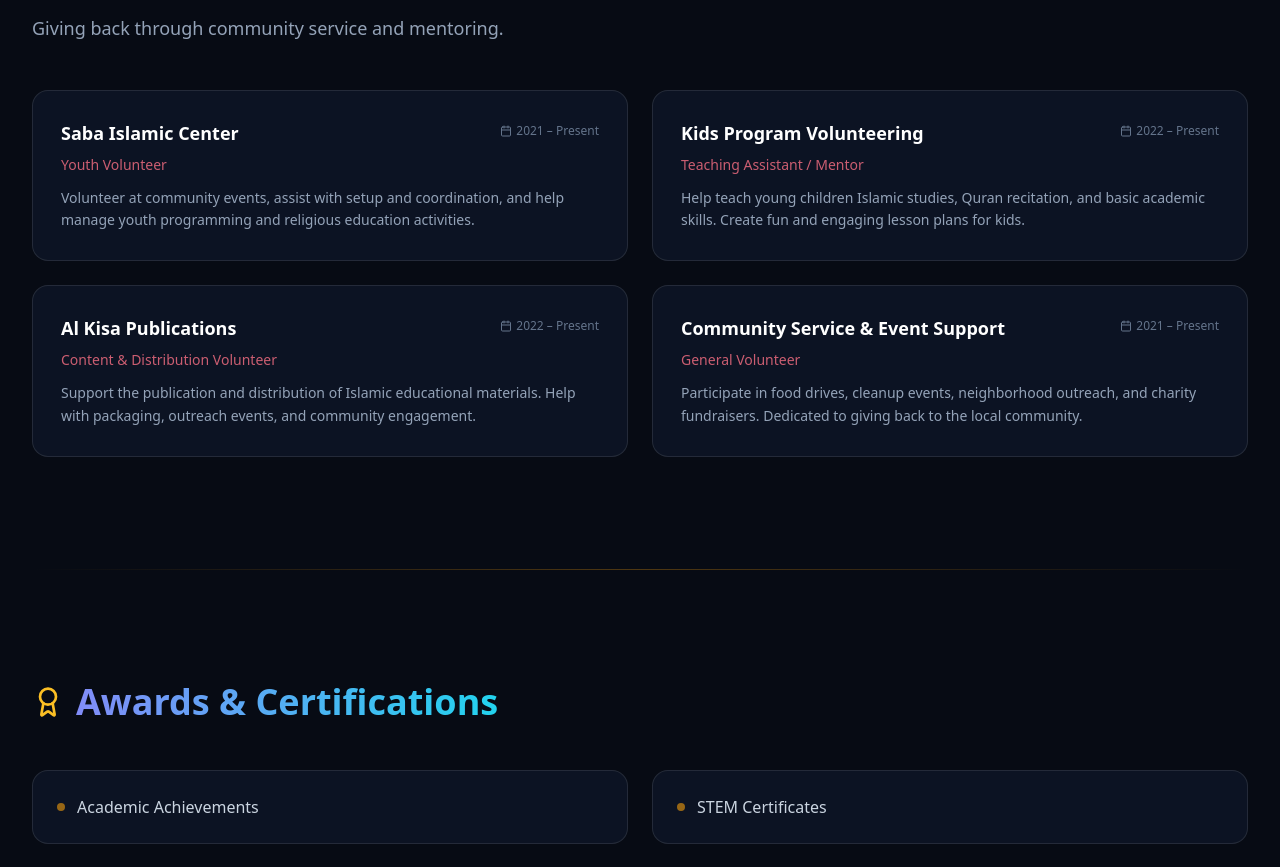
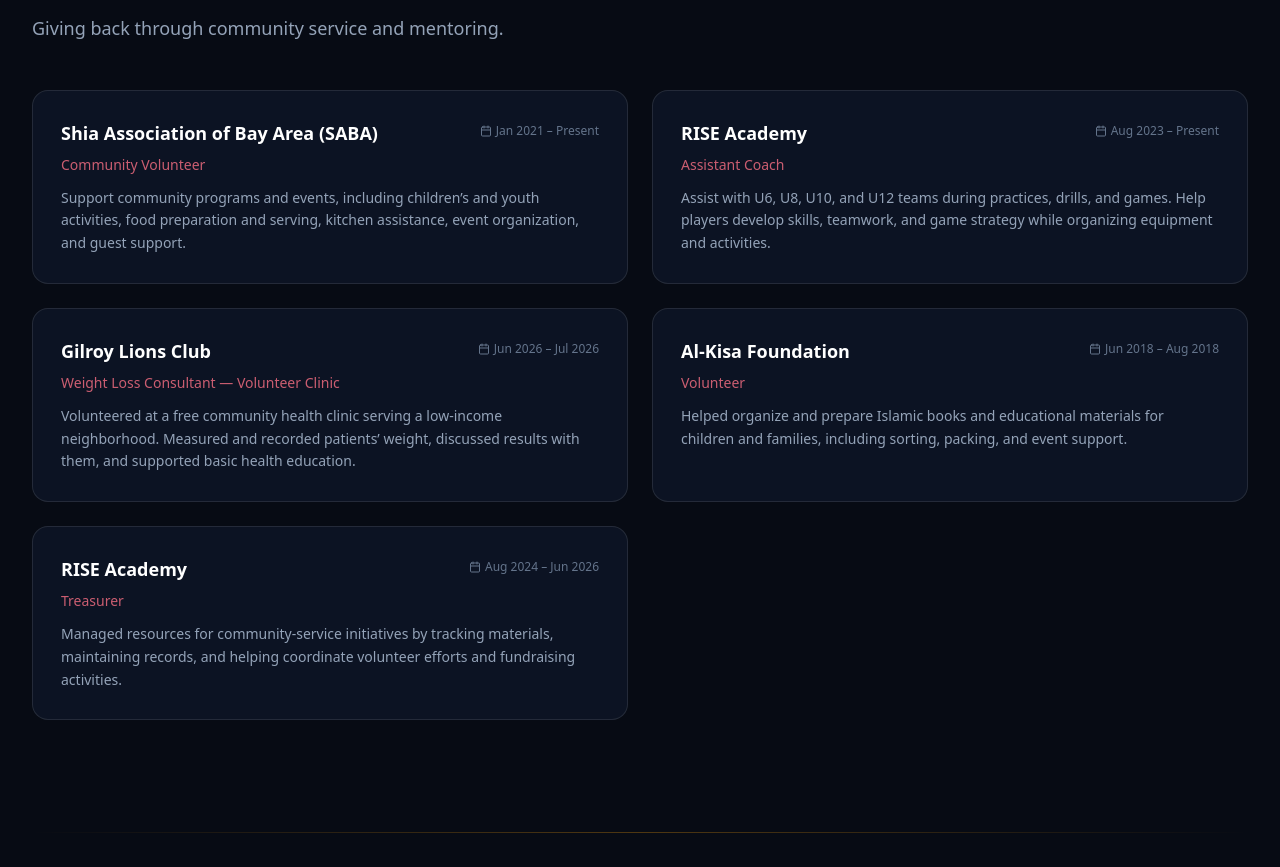
Before and after one commit to makadamian2010/my-website, a React (Vite) app: page / in a window 1280 px wide. Shown: the part 5725-6592 px from the top of the page. Built offline with nearby package versions, Linux system fonts and the light colour scheme.

Commit message:
Add complete volunteering history and leadership service

```diff
--- a/src/PortfolioWebsite.jsx
+++ b/src/PortfolioWebsite.jsx
@@ -237,32 +237,39 @@
 
   const volunteering = [
     {
-      title: "Saba Islamic Center",
-      role: "Youth Volunteer",
-      date: "2021 – Present",
+      title: "Shia Association of Bay Area (SABA)",
+      role: "Community Volunteer",
+      date: "Jan 2021 – Present",
       description:
-        "Volunteer at community events, assist with setup and coordination, and help manage youth programming and religious education activities.",
+        "Support community programs and events, including children’s and youth activities, food preparation and serving, kitchen assistance, event organization, and guest support.",
     },
     {
-      title: "Kids Program Volunteering",
-      role: "Teaching Assistant / Mentor",
-      date: "2022 – Present",
+      title: "RISE Academy",
+      role: "Assistant Coach",
+      date: "Aug 2023 – Present",
       description:
-        "Help teach young children Islamic studies, Quran recitation, and basic academic skills. Create fun and engaging lesson plans for kids.",
+        "Assist with U6, U8, U10, and U12 teams during practices, drills, and games. Help players develop skills, teamwork, and game strategy while organizing equipment and activities.",
     },
     {
-      title: "Al Kisa Publications",
-      role: "Content & Distribution Volunteer",
-      date: "2022 – Present",
+      title: "Gilroy Lions Club",
+      role: "Weight Loss Consultant — Volunteer Clinic",
+      date: "Jun 2026 – Jul 2026",
       description:
-        "Support the publication and distribution of Islamic educational materials. Help with packaging, outreach events, and community engagement.",
+        "Volunteered at a free community health clinic serving a low-income neighborhood. Measured and recorded patients’ weight, discussed results with them, and supported basic health education.",
     },
     {
-      title: "Community Service & Event Support",
-      role: "General Volunteer",
-      date: "2021 – Present",
+      title: "Al-Kisa Foundation",
+      role: "Volunteer",
+      date: "Jun 2018 – Aug 2018",
       description:
-        "Participate in food drives, cleanup events, neighborhood outreach, and charity fundraisers. Dedicated to giving back to the local community.",
+        "Helped organize and prepare Islamic books and educational materials for children and families, including sorting, packing, and event support.",
+    },
+    {
+      title: "RISE Academy",
+      role: "Treasurer",
+      date: "Aug 2024 – Jun 2026",
+      description:
+        "Managed resources for community-service initiatives by tracking materials, maintaining records, and helping coordinate volunteer efforts and fundraising activities.",
     },
   ];
 
```
